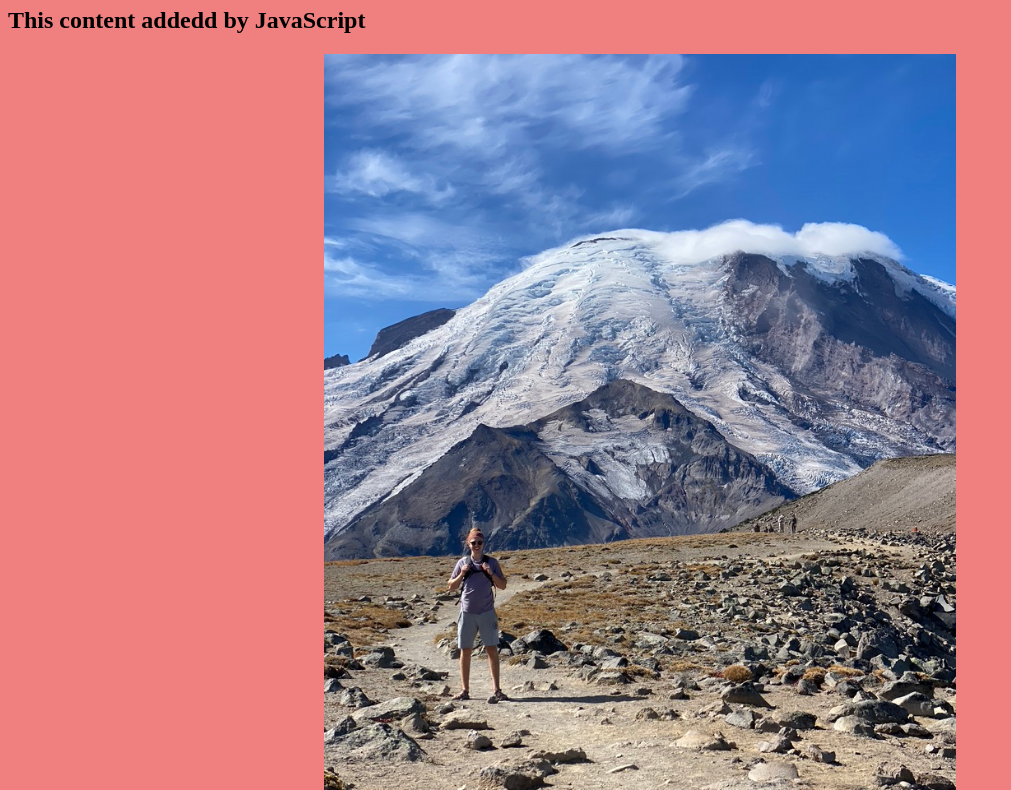
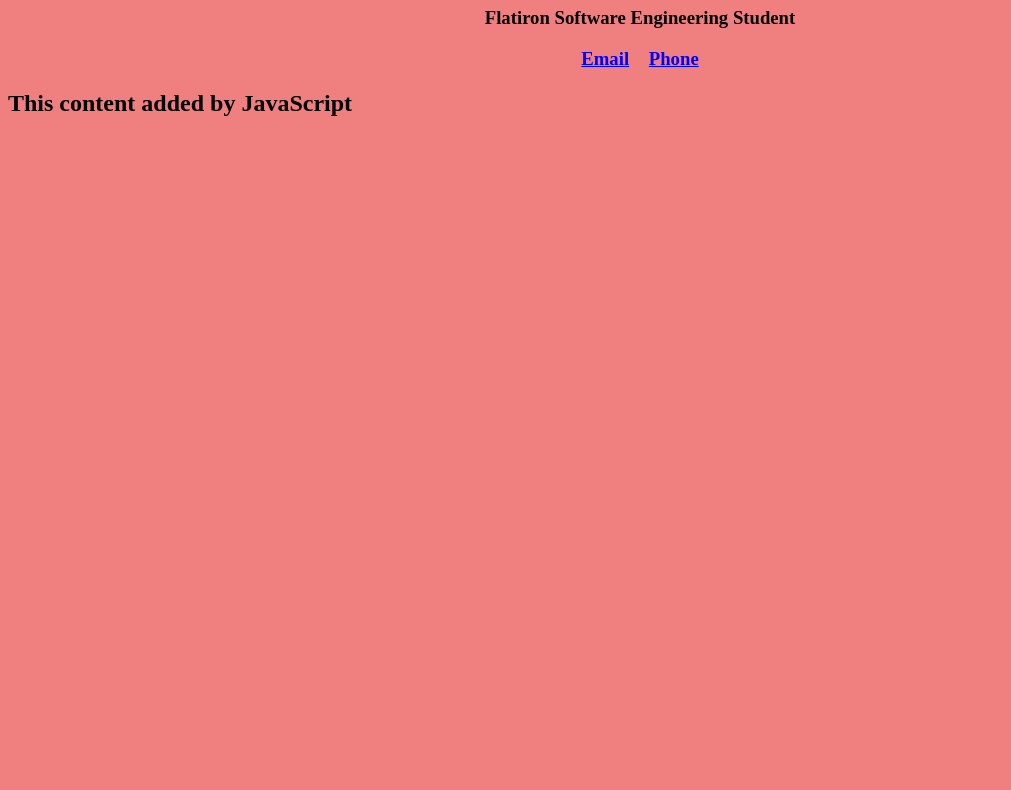
Before and after one commit to CarsonLosch/my-own-webpage, a plain HTML site: page index.html in a window 1280 px wide. Shown: the part 73-863 px from the top of the page, without its empty margins (0-1011 px from the left). After the commit the page ends 800 px from the top, so only its background shows below. Drawn offline with Linux system fonts and the light colour scheme; files whose address does not match are found by name.

Commit message:
added contact info links and css styling

```diff
--- a/index.html
+++ b/index.html
@@ -5,8 +5,9 @@
         <title>My Personal Website</title>
     </head>
     <body>
-        <h1>Hello World!</h1>
+        <h1>Carson Losch</h1>
+        <h3>Flatiron Software Engineering Student</h3>
+        <h3 id="contactme"><a href="mailto:Carson09@live.com">Email</a> <a href="tel:+12533446792">Phone</a></h3>
         <script src="script.js"></script>
-        <img id="mtrainier" src="/Users/carsonlosch/Development/code/Prework/my-own-webpage/Images/96EB98D0-AE6D-4501-A778-B29D89A2ABC8_1_105_c.jpeg" alt="Beautiful day at Mt.Rainier at the first Burhoughs">
     </body>
 </html>
--- a/script.js
+++ b/script.js
@@ -1,4 +1,4 @@
 const h2 = document.createElement("h2");
-h2.textContent = "This content addedd by JavaScript";
+h2.textContent = "This content added by JavaScript";
 
 document.querySelector("body").appendChild(h2);
--- a/style.css
+++ b/style.css
@@ -6,10 +6,23 @@ h1 {
     text-align: center;
 }
 
-#mtrainier {
-    display: block;
-    margin-left: auto;
-    margin-right: auto;
-    width:50%;
-    border-color: lime;
+h3 {
+    text-align: center;
+    padding-top: 0px;
+    padding-bottom: 0px;
 }
+
+#contactme {
+    text-align: center;
+    padding-top: 0px;
+    padding-bottom: 0px;
+    word-spacing: 15px;
+}
+
+#contactme a:visited {
+    color:cornsilk;
+}
+
+#contactme a:link {
+    color:blue;
+}
```
Also changed, not shown: Images/96EB98D0-AE6D-4501-A778-B29D89A2ABC8_1_105_c.jpeg (deleted).
